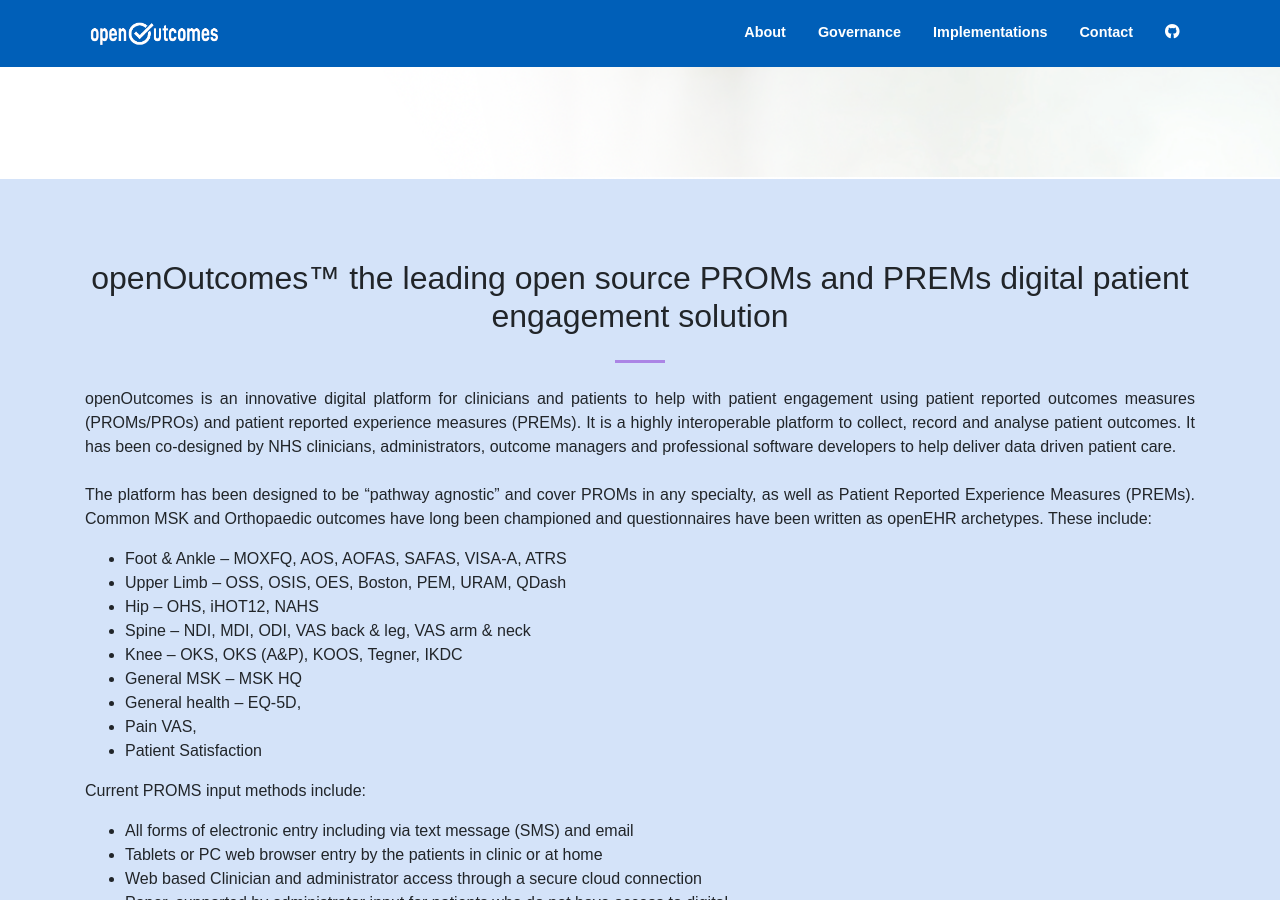
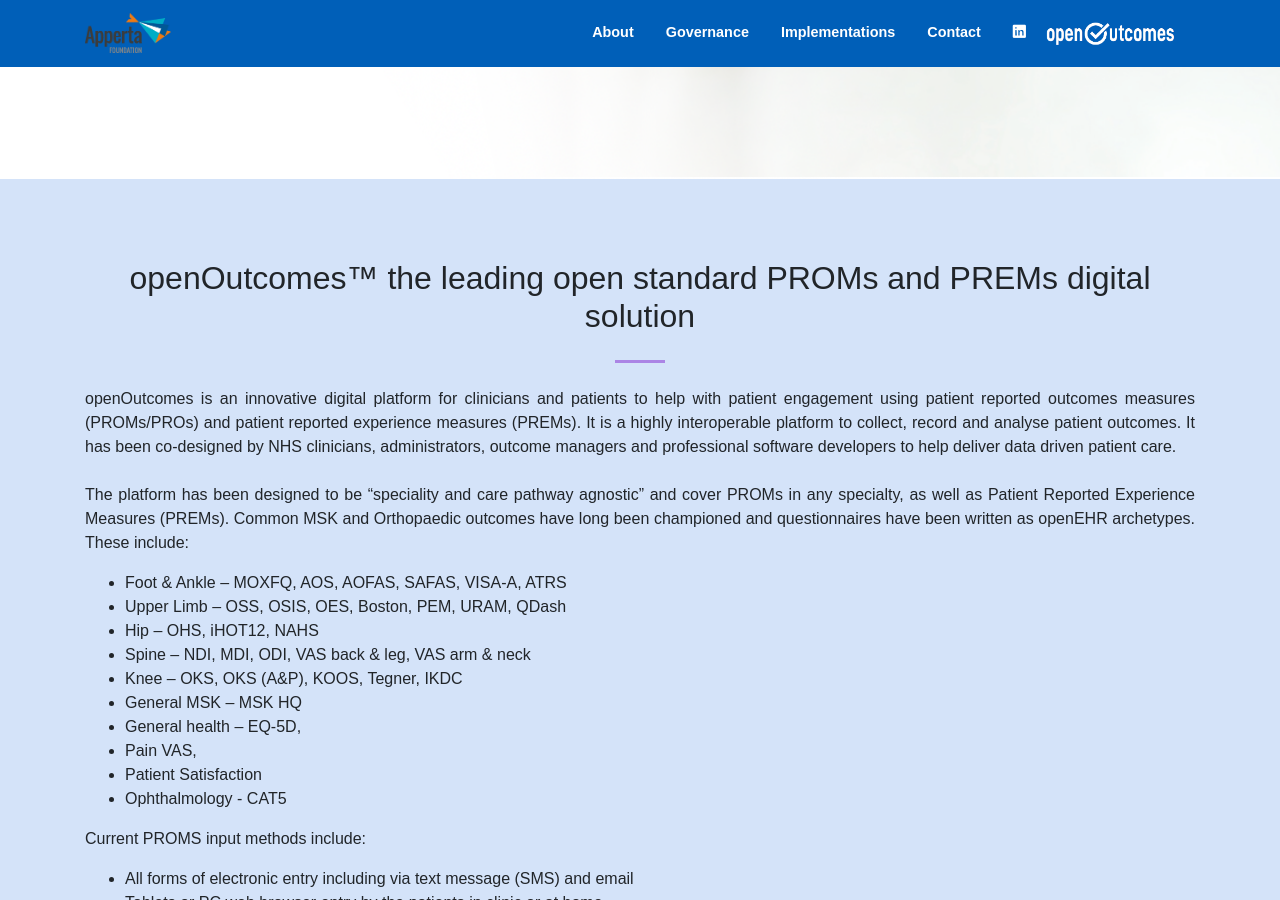
Before and after one commit to openoutcomes/openoutcomes.github.io, a Jekyll site: the page built from index.html, in a window 1280 px wide and 900 px high, scrolled down 721 px. Built offline with Jekyll 4.4.1, drawn with Linux system fonts in a browser that asks for light colours; nearby versions of some CDN libraries; some web fonts are replaced; some of the changed text lies outside the part shown.

```diff
--- a/_includes/footer.html
+++ b/_includes/footer.html
@@ -16,7 +16,7 @@
 
                 </div>
                 <div class="col-md-2 mr-auto text-center" style="margin-top: 20px">
-                    <a target="_blank" href="https://github.com/appertafoundation/openoutcomes" class="icon"> <i class="fab fa-github fa-3x sr-contact"></i></a>
+                    <a target="_blank" href="https://www.linkedin.com/company/the-apperta-foundation-c.i.c./" class="icon"> <i class="fab fa-linkedin fa-3x sr-contact"></i></a>
                 </div>
                 <div class="col-md-2 mr-auto text-center" style="margin-top: 20px">
                    <a href="tel:0300 030 1973" class="icon"><i class="fas fa-phone fa-3x sr-contact"></i></a><br>
--- a/_includes/header.html
+++ b/_includes/header.html
@@ -2,7 +2,7 @@
     <!-- Navigation -->
     <nav class="navbar navbar-expand-lg navbar-dark fixed-top bg-dark" id="mainNav">
       <div class="container">
-        <a class="navbar-brand js-scroll-trigger" href="{{ site.url }}#page-top"><img src="/img/logo-neg.png" height="40"><!-- Open Outcomes™--></a>
+        <a class="navbar-brand js-scroll-trigger" href="{{ site.url }}#page-top"><img src="/img/Apperta_LogoWeb_Small.png" height="40"><!-- Open Outcomes™--></a>
         <button class="navbar-toggler navbar-toggler-right" type="button" data-toggle="collapse" data-target="#navbarResponsive" aria-controls="navbarResponsive" aria-expanded="false" aria-label="Toggle navigation">
           <span class="navbar-toggler-icon"></span>
         </button>
@@ -28,9 +28,12 @@
               <a class="nav-link js-scroll-trigger" href="{{ site.url }}#contact">Contact</a>
             </li>
             		<li class="nav-item">
-			 <a class="nav-link" href="https://github.com/appertafoundation/openoutcomes" target="_blank"><i class="fab fa-github"></i></a>
+			 <a class="nav-link" href="https://www.linkedin.com/company/the-apperta-foundation-c.i.c./" target="_blank"><i class="fab fa-linkedin"></i></a>
 			</li>
 			              </ul>
+
+       <a class="navbar-brand js-scroll-trigger" href="{{ site.url }}#page-top"><img src="/img/logo-neg.png" height="40"></a>
+
         </div>
       </div>
     </nav>
--- a/index.html
+++ b/index.html
@@ -15,7 +15,7 @@ title: OpenOutcomes
             <hr>
           </div>
           <div class="col-lg-8 mx-auto text-justify">
-            <p class="text-faded text-dark mb-5" >openOutcomes is an innovative digital platform for clinicians and patients to help with patient engagement using patient reported outcomes measures (PROMs/PROs) and patient reported experience measures (PREMs). It is a highly interoperable platform to collect, record and analyse patient outcomes. It has been co-designed by clinicians to help deliver data driven patient care</p>
+            <p class="text-faded text-dark mb-5">openOutcomes is an innovative "speciality and care pathway agnostic" digital platform for clinicians and patients to help with patient engagement using patient reported outcomes measures (PROMs/PROs) and patient reported experience measures (PREMs). It is a highly interoperable platform to collect, record and analyse patient outcomes. It has been co-designed by clinicians to help deliver data driven patient care</p>
             <center><a class="btn btn-primary btn-xl js-scroll-trigger" href="#about">Find Out More</a></center>
           </div>
         </div>
@@ -28,13 +28,13 @@ title: OpenOutcomes
       <div class="container">
         <div class="row">
           <div class="col-lg-12 text-justify">
-            <center><h2 class="section-heading">openOutcomes™ the leading open source PROMs and PREMs digital patient engagement solution</h2></center>
+            <center><h2 class="section-heading">openOutcomes™ the leading open standard PROMs and PREMs digital solution</h2></center>
             <hr class="my-4">
 
                         <p class="mb-0">
                           openOutcomes is an innovative digital platform for clinicians and patients to help with patient engagement using patient reported outcomes measures (PROMs/PROs) and patient reported experience measures (PREMs). It is a highly interoperable platform to collect, record and analyse patient outcomes. It has been co-designed by NHS clinicians, administrators, outcome managers and  professional software developers to help deliver data driven patient care.</p>
 <br>
-<p>The platform has been designed to be “pathway agnostic” and cover PROMs in any specialty, as well as Patient Reported Experience Measures (PREMs). Common MSK and Orthopaedic outcomes have long been championed and questionnaires have been written as openEHR archetypes. These include:</p>
+<p>The platform has been designed to be “speciality and care pathway agnostic” and cover PROMs in any specialty, as well as Patient Reported Experience Measures (PREMs). Common MSK and Orthopaedic outcomes have long been championed and questionnaires have been written as openEHR archetypes. These include:</p>
 
 <ul align="left">
     <li>Foot & Ankle – MOXFQ, AOS, AOFAS, SAFAS, VISA-A, ATRS </li>
@@ -45,7 +45,8 @@ title: OpenOutcomes
     <li>General MSK – MSK HQ </li>
     <li>General health – EQ-5D,  </li>
     <li>Pain VAS,  </li>
-    <li>Patient Satisfaction </li>
+    <li>Patient Satisfaction</li>
+    <li>Ophthalmology - CAT5</li>
 </ul>
 
 <p>Current PROMS input methods include:</p>
@@ -60,11 +61,11 @@ title: OpenOutcomes
 
 <p>OpenOutcomes is a digital platform capable of building on modules for other speciality PROMs such as ophthalmology, general surgery and cancer services. The technology upon which its built allows for any PROMs questionnaire to be incorporated into the platform due its agnostic capabilities.</p>
 
-<p>While openOutcomes™ can be downloaded and used free of charge anywhere in the world, we recommend that installations in a clinical environment are handled through our authorised professional services network. One of our professional services partners <a href="mailto:nfo@staircase13.com">Staircase 13</a>, can provide advice and pricing on accredited implementation and support services.
+<p>It is very easy to obtain, implement and have openOutcomes™ fully supported by our accredited professional servics partner Staircase13, who's full services with transparent pricing, are available on the UK Governments gold standard procurement framework for digital services, <a href="https://www.applytosupply.digitalmarketplace.service.gov.uk/g-cloud/services/379492129225364" target="_blank">G-Cloud 13</a>.</p>
 
 <p>Our partners will ensure that your clinical data integrates with hospital workflows and PAS systems are robust. </p>
 
-<p>All users of openOutcomes™ can become members of our development community, participating in online and offline discussions to identify and prioritise the openOutcomes™ development roadmap. To learn more about membership, please call <a href="tel:0300 030 1973" class="icon">0300 030 1973</a> or email us at <a href="mailto:openoutcomes@apperta.org">openoutcomes@apperta.org </a></p>
+<p>All users of openOutcomes™ can become members of our design community, participating in online and offline discussions to identify and prioritise the openOutcomes™ development roadmap. To learn more about membership, please email us at <a href="mailto:openoutcomes@apperta.org">openoutcomes@apperta.org </a></p>
 
               <!--<center><a class="btn btn-primary btn-xl js-scroll-trigger" href="#portfolio">Find Out More</a></center>-->
           </div>
@@ -332,8 +333,8 @@ title: OpenOutcomes
         {% if oousers.type contains "Enterprise" %}
     <div class="col-sm-12" style="padding-bottom: 20px">
 		  <a class="portfolio-box" href="{{ oousers.www }}" target="_blank">
-			<img class="img-fluid" src="{{ oousers.thumbnail }}" alt="{{ oousers.name }}" style="width:100%">
-      <img src="{{ oousers.partner }}" alt="{{ oouser.partnername }}" style="width: 30%; position: absolute; top: 1px; left: 450px">
+			<img class="img-fluid" src="{{ oousers.thumbnail }}" alt="{{ oousers.name }}" style="width:75%">
+      <!--<img src="{{ oousers.partner }}" alt="{{ oouser.partnername }}" style="width: 30%; position: absolute; top: 1px; left: 450px">-->
 				<div class="portfolio-box-caption">
 					<div class="portfolio-box-caption-content">
 						  <div class="project-category text-faded">
```
Also changed, not shown: other parts of _includes/footer.html (+2 -1 lines), _includes/page-footer.html (+8 -7 lines), img/Apperta_LogoWeb_Small.png (added).
